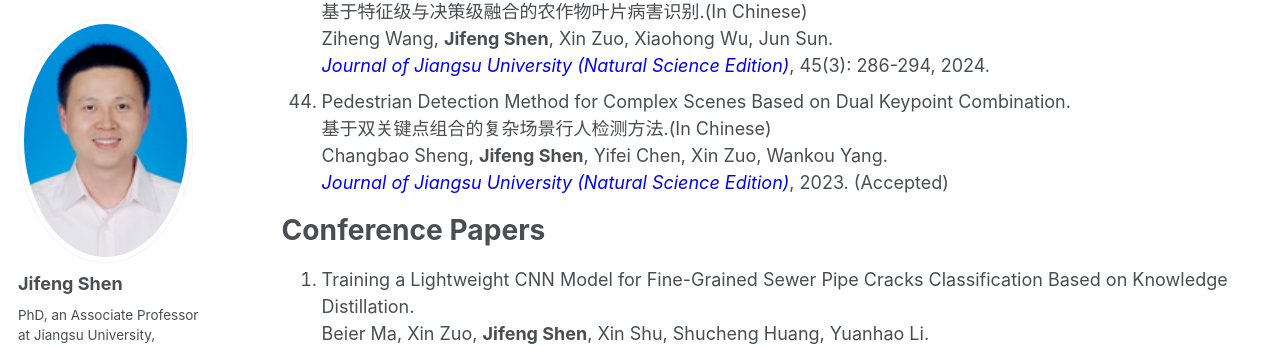
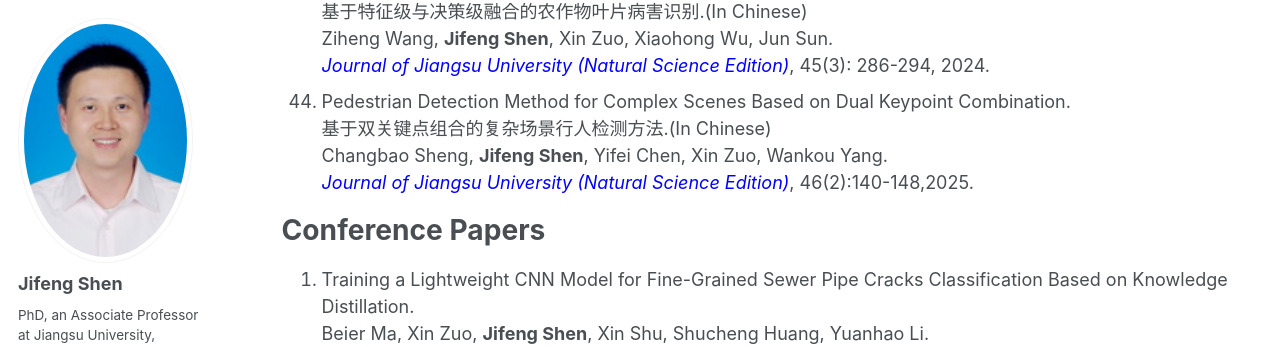
Before and after one commit to jifeng-shen/jifeng-shen.github.io, a Jekyll site: the page built from _pages/publications.md, in a window 1280 px wide and 900 px high, scrolled down 4299 px. Shown: the part 88-435 px from the top of the window. Built offline with Jekyll 4.4.1, drawn with Linux system fonts in a browser that asks for light colours.

Commit message:
Update publications.md

```diff
--- a/_pages/publications.md
+++ b/_pages/publications.md
@@ -144,7 +144,7 @@ author_profile: true
 44. Pedestrian Detection Method for Complex Scenes Based on Dual Keypoint Combination.
     基于双关键点组合的复杂场景行人检测方法.(In Chinese)
     Changbao Sheng, **Jifeng Shen**, Yifei Chen, Xin Zuo, Wankou Yang.
-    *<font color="blue">Journal of Jiangsu University (Natural Science Edition)</font>*, 2023. (Accepted)
+    *<font color="blue">Journal of Jiangsu University (Natural Science Edition)</font>*, 46(2):140-148,2025.
 
 
 # Conference Papers
```
